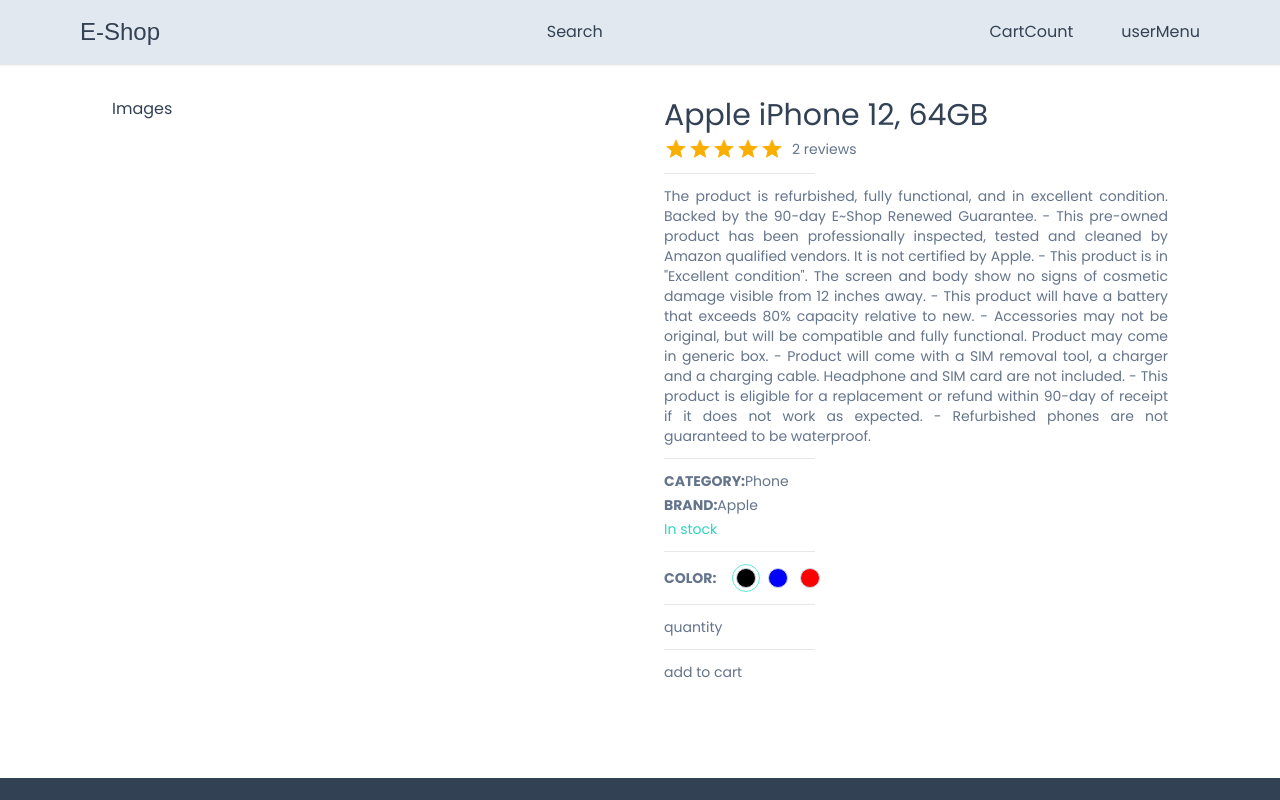
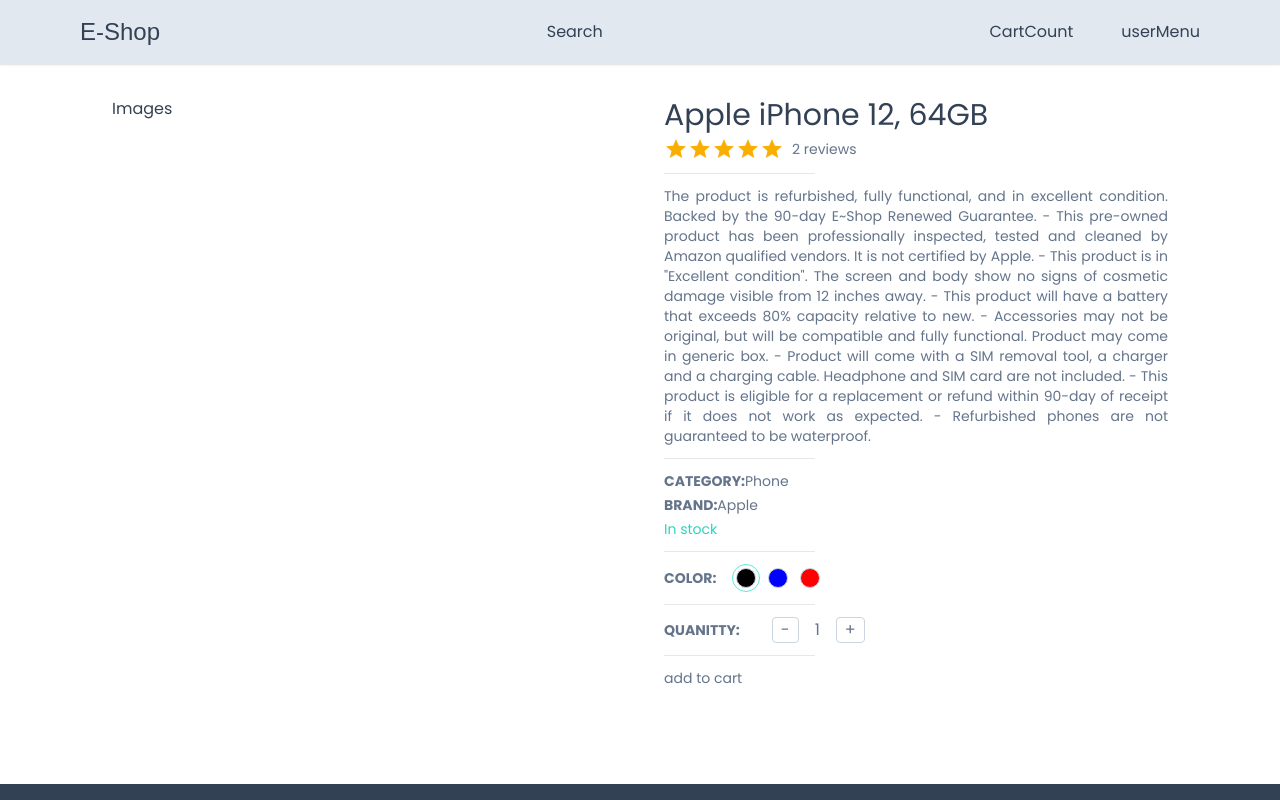
Before and after one commit to WenChun19/e-shop, a Next.js app: page /product/1 in a window 1280 px wide. Shown: the top 800 px of the page. Built offline with nearby package versions, Linux system fonts and the light colour scheme; a web font is replaced by a local one.

Commit message:
set quantity

```diff
--- /dev/null
+++ b/app/components/products/SetQuantity.tsx
@@ -0,0 +1,36 @@
+"use client";
+
+import { CartProductType } from "@/app/product/[productId]/ProductDetails";
+
+interface SetQtyProps {
+  cartCounter?: boolean;
+  cartProduct: CartProductType;
+  handleQtyIncrease: () => void;
+  handleQtyDecrease: () => void;
+}
+
+const btnStyles = "border-[1.2px] border-slate-300 px-2 rounded";
+
+const SetQuantity: React.FC<SetQtyProps> = ({
+  cartCounter,
+  cartProduct,
+  handleQtyIncrease,
+  handleQtyDecrease,
+}) => {
+  return (
+    <div className="flex gap-8 items-center">
+      {cartCounter ? null : <div className="font-semibold">QUANITTY:</div>}
+      <div className="flex gap-4 items-center text-base">
+        <button onClick={handleQtyDecrease} className={btnStyles}>
+          -
+        </button>
+        <div>{cartProduct.quantity}</div>
+        <button onClick={handleQtyIncrease} className={btnStyles}>
+          +
+        </button>
+      </div>
+    </div>
+  );
+};
+
+export default SetQuantity;
--- a/app/product/[productId]/ProductDetails.tsx
+++ b/app/product/[productId]/ProductDetails.tsx
@@ -1,6 +1,7 @@
 "use client";
 
 import SetColor from "@/app/components/products/SetColor";
+import SetQuantity from "@/app/components/products/SetQuantity";
 import { Rating } from "@mui/material";
 import { useCallback, useState } from "react";
 
@@ -55,6 +56,30 @@
     [cartProduct.selectedImg]
   );
 
+  const handleQtyIncrease = useCallback(() => {
+    if (cartProduct.quantity === 99) {
+      return;
+    }
+    setCartProduct((prev) => {
+      return {
+        ...prev,
+        quantity: ++prev.quantity,
+      };
+    });
+  }, [cartProduct]);
+
+  const handleQtyDecrease = useCallback(() => {
+    if (cartProduct.quantity === 1) {
+      return;
+    }
+    setCartProduct((prev) => {
+      return {
+        ...prev,
+        quantity: --prev.quantity,
+      };
+    });
+  }, [cartProduct]);
+
   return (
     <div
       className="grid grid-cols-1 md:grid-cols-2
@@ -89,7 +114,11 @@
         />
 
         <Horizontal />
-        <div>quantity</div>
+        <SetQuantity
+          cartProduct={cartProduct}
+          handleQtyIncrease={handleQtyIncrease}
+          handleQtyDecrease={handleQtyDecrease}
+        />
 
         <Horizontal />
         <div>add to cart</div>
```
